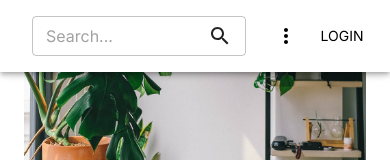
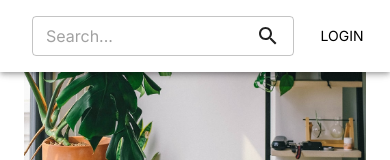
Before and after one commit to arismink/herbiview, a React (Create React App) app in the folder client/: page / in a window 390 px wide. Shown: the top 160 px of the page. Built offline with nearby package versions, Linux system fonts and the light colour scheme.

Commit message:
remove mobile menu that caused a nested menu

```diff
--- a/client/src/components/Nav.jsx
+++ b/client/src/components/Nav.jsx
@@ -145,7 +145,7 @@ export default function Nav() {
           </Box>
 
 
-          <Box sx={{ display: { xs: 'none', md: 'flex' } }}>
+          <Box sx={{ display: { xs: 'flex', md: 'flex' } }}>
 
             { user && (
               <IconButton
@@ -159,18 +159,6 @@ export default function Nav() {
                 <AccountCircle />
               </IconButton>) }
 
-          </Box>
-          <Box sx={{ display: { xs: 'flex', md: 'none' } }}>
-            <IconButton
-              size="large"
-              aria-label="show more"
-              aria-controls={mobileMenuId}
-              aria-haspopup="true"
-              onClick={handleMobileMenuOpen}
-              style={{color: 'black'}}
-            >
-              <MoreIcon />
-            </IconButton>
           </Box>
 
           { user === null && (
```
